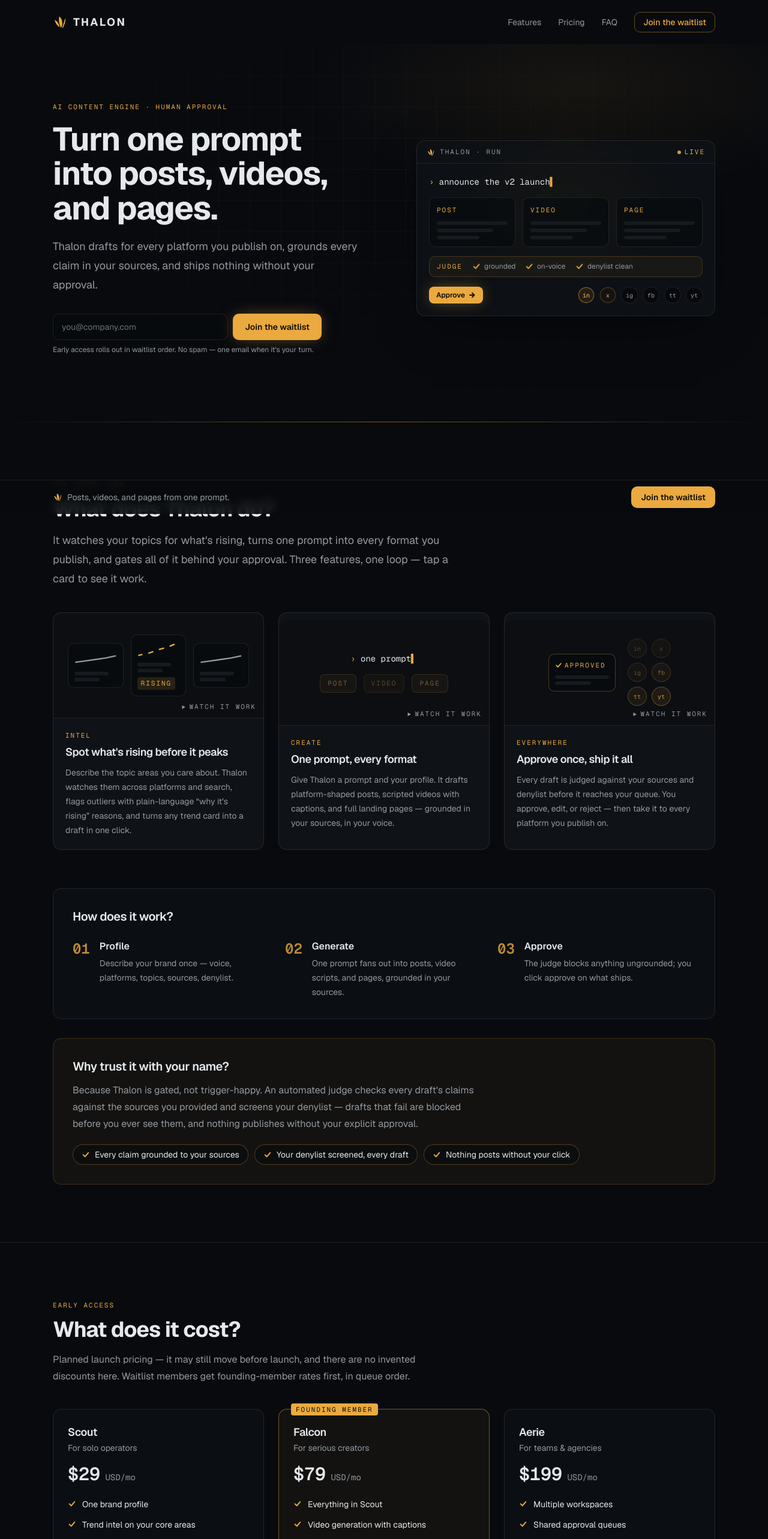
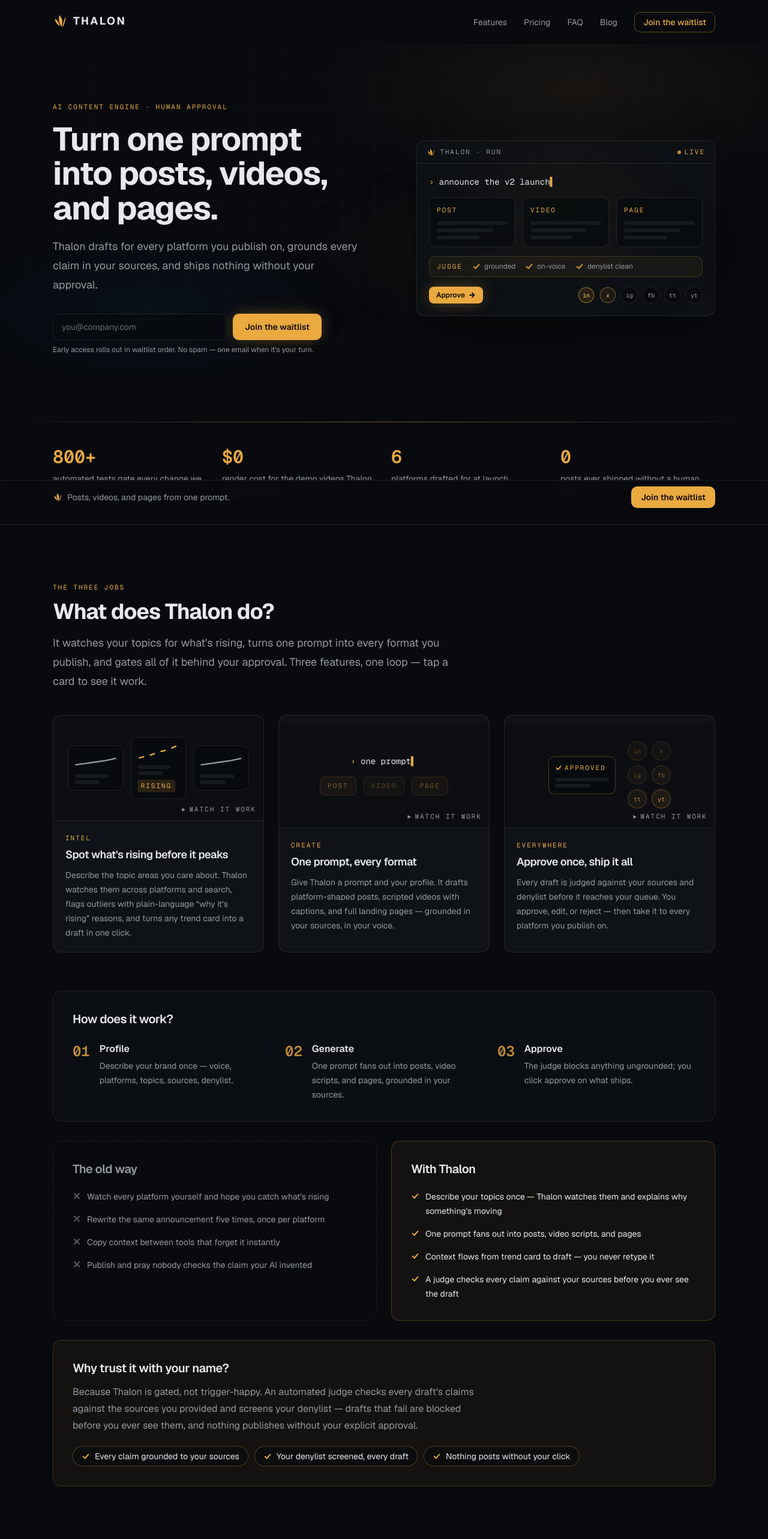
Before and after one commit to steveneam/thalon, a Next.js app in the folder apps/web/: page / in a window 1280 px wide. Shown: the top 2566 px of the page at 60% size. Built offline with nearby package versions, Linux system fonts and the light colour scheme; no server answers.

Commit message:
feat(web): landing s8 uplift - hero split-headline + depth, honest proof band, old/new strip, spotlight cards, count-up + glare CTA

```diff
--- a/apps/web/src/app/globals.css
+++ b/apps/web/src/app/globals.css
@@ -226,6 +226,62 @@
     color: var(--primary);
     animation: caret-blink 1.1s steps(1) infinite;
   }
+  /* §8.1 hero signature moment — the split-headline word rise. Server-
+   * rendered spans with staggered inline delays; pure CSS, zero client JS,
+   * so `/` stays a static shell. */
+  .anim-word {
+    display: inline-block;
+    animation: word-rise 0.65s cubic-bezier(0.22, 1, 0.36, 1) both;
+  }
+  /* §8.1 depth layer — two blurred blooms drifting slowly behind the hero.
+   * Transform/opacity only (compositor-cheap), decorative, aria-hidden. */
+  .anim-drift {
+    animation: drift 26s ease-in-out infinite alternate;
+  }
+  .anim-drift-late {
+    animation: drift 32s ease-in-out -14s infinite alternate-reverse;
+  }
+  /* §8.4 micro-interaction (1 of 2): a specular glare that sweeps the
+   * primary CTA once on hover/focus. CSS-only. */
+  .cta-glare {
+    position: relative;
+    overflow: hidden;
+  }
+  .cta-glare::after {
+    content: "";
+    position: absolute;
+    inset: -150% auto -150% -60%;
+    width: 40%;
+    transform: translateX(-120%) rotate(20deg);
+    background: linear-gradient(90deg, transparent, oklch(1 0 0 / 35%), transparent);
+    pointer-events: none;
+  }
+  .cta-glare:hover::after,
+  .cta-glare:focus-visible::after {
+    animation: glare-sweep 0.7s ease-out;
+  }
+}
+
+/* §8.3 feature-card pull — a pointer-tracked spotlight (the ReactBits
+ * spotlight-card pattern, CSS-only equivalent: the card sets --spot-x/y
+ * from onPointerMove; this overlay renders the glow). Hidden until hover so
+ * touch devices simply never see it. */
+.card-spotlight::before {
+  content: "";
+  position: absolute;
+  inset: 0;
+  border-radius: inherit;
+  opacity: 0;
+  transition: opacity 0.3s ease;
+  background: radial-gradient(
+    260px circle at var(--spot-x, 50%) var(--spot-y, 50%),
+    oklch(0.78 0.14 76 / 10%),
+    transparent 70%
+  );
+  pointer-events: none;
+}
+.card-spotlight:hover::before {
+  opacity: 1;
 }
 
 @keyframes rise {
@@ -254,6 +310,34 @@
 @keyframes caret-blink {
   50% {
     opacity: 0;
+  }
+}
+
+@keyframes word-rise {
+  from {
+    opacity: 0;
+    transform: translateY(0.55em);
+    filter: blur(6px);
+  }
+  to {
+    opacity: 1;
+    transform: translateY(0);
+    filter: blur(0);
+  }
+}
+
+@keyframes drift {
+  from {
+    transform: translate3d(-4%, -2%, 0) scale(1);
+  }
+  to {
+    transform: translate3d(4%, 3%, 0) scale(1.08);
+  }
+}
+
+@keyframes glare-sweep {
+  to {
+    transform: translateX(420%) rotate(20deg);
   }
 }
 
@@ -322,6 +406,10 @@
   .anim-dash,
   .anim-draw,
   .anim-caret::after,
+  .anim-word,
+  .anim-drift,
+  .anim-drift-late,
+  .cta-glare::after,
   [data-vignette] * {
     animation: none !important;
   }
--- a/apps/web/src/app/page.tsx
+++ b/apps/web/src/app/page.tsx
@@ -1,20 +1,23 @@
 import type { Metadata } from "next";
-import { BrandLockup } from "@/components/brand/marks";
 import { FeatureShowcase } from "@/components/landing/feature-showcase";
 import { HeroVignette } from "@/components/landing/hero-vignette";
 import { FaqJsonLd, OrganizationJsonLd } from "@/components/landing/json-ld";
+import { SiteFooter } from "@/components/landing/site-footer";
+import { SiteHeader } from "@/components/landing/site-header";
 import { StickyCta } from "@/components/landing/sticky-cta";
 import { WaitlistForm } from "@/components/landing/waitlist-form";
-import { FAQ, STEPS, TIERS } from "@/lib/landing/copy";
+import { FAQ, NEW_WAY, OLD_WAY, STATS, STEPS, TIERS } from "@/lib/landing/copy";
 
 /**
- * The landing page (B6.1, docs/FRONTEND.md §2): founder's four sections +
- * the [+] conversion mechanics, statically prerendered — no dynamic API is
- * touched anywhere in this tree, so the whole page ships as the SSG shell;
- * client JS is limited to the waitlist forms, the feature modal, and the
- * sticky CTA (the vignette is pure CSS). Copy follows the manual keyword
- * pass (proprietary/prompts/keyword-manual-pass.md) and the honest-claims
- * rule (ADR 0006 §5).
+ * The landing page (B6.1 + the §8 uplift, docs/FRONTEND.md §2): founder's
+ * four sections + the [+] conversion mechanics, statically prerendered —
+ * no dynamic API is touched anywhere in this tree, so the whole page ships
+ * as the SSG shell. The client-JS budget is the consciously amended one
+ * (workspace-ux-v2.md §8.1): forms + modal + sticky + ONE hero moment —
+ * and the hero moment (split headline + drifting depth layer) is pure CSS
+ * on server-rendered spans, so it costs zero client JS anyway. Copy
+ * follows the manual keyword pass (proprietary/prompts/keyword-manual-pass
+ * .md) and the honest-claims rule (ADR 0006 §5).
  */
 export const metadata: Metadata = {
   title: { absolute: "Thalon — AI content engine with built-in approval" },
@@ -38,6 +41,22 @@
   "Nothing posts without your click",
 ];
 
+/**
+ * §8.1: the headline's words stagger in — server-rendered spans, inline
+ * delays, `.anim-word` does the rest in CSS. Spaces stay text nodes so the
+ * h1's textContent (and screen readers) read one uninterrupted sentence.
+ */
+function SplitHeadline({ text, baseDelaySec = 0.08 }: { text: string; baseDelaySec?: number }) {
+  return text.split(" ").map((word, i) => (
+    <span key={`${word}-${i}`}>
+      {i > 0 ? " " : null}
+      <span className="anim-word" style={{ animationDelay: `${(baseDelaySec + i * 0.05).toFixed(2)}s` }}>
+        {word}
+      </span>
+    </span>
+  ));
+}
+
 export default function LandingPage() {
   return (
     // The landing stays dark-cinematic (workspace-ux-v2.md §4, ratified):
@@ -46,28 +65,7 @@
       <OrganizationJsonLd />
       <FaqJsonLd />
 
-      <header>
-        <div className="mx-auto flex w-full max-w-6xl items-center justify-between gap-6 px-6 py-5">
-          <BrandLockup />
-          <nav aria-label="Primary" className="flex items-center gap-5 sm:gap-7">
-            <a href="#features" className="hidden text-sm text-muted-foreground transition-colors hover:text-foreground sm:inline">
-              Features
-            </a>
-            <a href="#pricing" className="hidden text-sm text-muted-foreground transition-colors hover:text-foreground sm:inline">
-              Pricing
-            </a>
-            <a href="#faq" className="hidden text-sm text-muted-foreground transition-colors hover:text-foreground sm:inline">
-              FAQ
-            </a>
-            <a
-              href="#waitlist"
-              className="rounded-lg border border-primary/40 px-3.5 py-1.5 text-sm font-medium text-primary transition-colors hover:bg-primary/10"
-            >
-              Join the waitlist
-            </a>
-          </nav>
-        </div>
-      </header>
+      <SiteHeader />
 
       <main className="flex-1">
         {/* §1 — hero + waitlist */}
@@ -81,6 +79,16 @@
             aria-hidden="true"
             className="absolute inset-0 bg-[radial-gradient(50%_40%_at_75%_12%,oklch(0.78_0.14_76/7%),transparent_70%)]"
           />
+          {/* §8.1 depth layer: two blooms drifting on long offsets behind the
+              vignette — parallax depth without a scroll listener. */}
+          <div
+            aria-hidden="true"
+            className="anim-drift absolute inset-0 bg-[radial-gradient(42%_36%_at_70%_55%,oklch(0.78_0.14_76/6%),transparent_70%)]"
+          />
+          <div
+            aria-hidden="true"
+            className="anim-drift-late absolute inset-0 bg-[radial-gradient(36%_30%_at_22%_70%,oklch(0.5_0.115_252/8%),transparent_72%)]"
+          />
 
           <div className="relative mx-auto grid w-full max-w-6xl gap-14 px-6 pt-14 pb-20 lg:grid-cols-[1.05fr_0.95fr] lg:items-center lg:pt-24 lg:pb-28">
             <div>
@@ -89,10 +97,9 @@
               </p>
               <h1
                 id="hero-heading"
-                className="anim-rise mt-4 max-w-xl text-4xl leading-[1.06] font-bold tracking-tight text-balance sm:text-5xl lg:text-[3.4rem]"
-                style={{ animationDelay: "0.08s" }}
+                className="mt-4 max-w-xl text-4xl leading-[1.06] font-bold tracking-tight text-balance sm:text-5xl lg:text-[3.4rem]"
               >
-                Turn one prompt into posts, videos, and pages.
+                <SplitHeadline text="Turn one prompt into posts, videos, and pages." />
               </h1>
               <p
                 className="anim-rise mt-5 max-w-lg text-lg leading-8 text-muted-foreground"
@@ -118,6 +125,24 @@
 
           {/* the horizon — Thalon watches it */}
           <div aria-hidden="true" className="h-px bg-gradient-to-r from-transparent via-primary/50 to-transparent" />
+        </section>
+
+        {/* §8.2 honest proof band — engineering facts, not logo theater
+            (each value's provenance is documented on STATS in copy.ts) */}
+        <section aria-label="Proof" className="border-b">
+          <dl className="mx-auto grid w-full max-w-6xl grid-cols-2 gap-x-6 gap-y-8 px-6 py-10 md:grid-cols-4">
+            {STATS.map((stat) => (
+              <div key={stat.label}>
+                <dt className="sr-only">{stat.label}</dt>
+                <dd className="u-tabular font-mono text-3xl font-semibold text-primary">
+                  {stat.value}
+                </dd>
+                <dd aria-hidden="true" className="mt-1.5 text-sm leading-6 text-muted-foreground">
+                  {stat.label}
+                </dd>
+              </div>
+            ))}
+          </dl>
         </section>
 
         {/* §2 — the three features + how it works + trust */}
@@ -155,6 +180,46 @@
                   </li>
                 ))}
               </ol>
+            </div>
+
+            {/* §8.2 old way vs new way — the two-column contrast strip
+                (workspace-ux-v2.md §5, honest lines only) */}
+            <div className="mt-8 grid gap-6 md:grid-cols-2">
+              <div className="rounded-xl border border-dashed p-6 sm:p-8">
+                <h3 className="text-xl font-semibold tracking-tight text-muted-foreground">
+                  {OLD_WAY.title}
+                </h3>
+                <ul className="mt-5 space-y-3.5">
+                  {OLD_WAY.items.map((item) => (
+                    <li key={item} className="flex items-start gap-2.5 text-sm leading-6 text-muted-foreground">
+                      <svg viewBox="0 0 14 14" className="mt-1 size-3.5 shrink-0 opacity-60" aria-hidden="true">
+                        <path d="M3 3 L11 11 M11 3 L3 11" stroke="currentColor" strokeWidth="1.8" strokeLinecap="round" />
+                      </svg>
+                      {item}
+                    </li>
+                  ))}
+                </ul>
+              </div>
+              <div className="rounded-xl border border-primary/25 bg-primary/5 p-6 sm:p-8">
+                <h3 className="text-xl font-semibold tracking-tight">{NEW_WAY.title}</h3>
+                <ul className="mt-5 space-y-3.5">
+                  {NEW_WAY.items.map((item) => (
+                    <li key={item} className="flex items-start gap-2.5 text-sm leading-6">
+                      <svg viewBox="0 0 16 16" className="mt-1 size-3.5 shrink-0 text-primary" aria-hidden="true">
+                        <path
+                          d="M3 8.5 L6.5 12 L13 4.5"
+                          fill="none"
+                          stroke="currentColor"
+                          strokeWidth="2.2"
+                          strokeLinecap="round"
+                          strokeLinejoin="round"
+                        />
+                      </svg>
+                      {item}
+                    </li>
+                  ))}
+                </ul>
+              </div>
             </div>
 
             {/* [+] trust framing — the differentiator, led with */}
@@ -244,7 +309,7 @@
                     href="#waitlist"
                     className={`mt-6 block rounded-lg px-4 py-2 text-center text-sm font-semibold transition-opacity hover:opacity-85 ${
                       tier.featured
-                        ? "bg-primary text-primary-foreground"
+                        ? "cta-glare bg-primary text-primary-foreground"
                         : "border border-primary/40 text-primary"
                     }`}
                   >
@@ -299,14 +364,7 @@
         </section>
       </main>
 
-      <footer className="border-t">
-        <div className="mx-auto flex w-full max-w-6xl flex-wrap items-center justify-between gap-4 px-6 py-8">
-          <BrandLockup />
-          <p className="text-xs text-muted-foreground">
-            AI content, human-approved. © 2026 Thalon.
-          </p>
-        </div>
-      </footer>
+      <SiteFooter />
 
       <StickyCta />
     </div>
--- a/apps/web/src/components/landing/feature-showcase.tsx
+++ b/apps/web/src/components/landing/feature-showcase.tsx
@@ -9,7 +9,16 @@
  * bottom, click → popout modal playing the feature loop. Side-scroll with
  * snap under md, 3-up grid above. The modal is a native <dialog> — focus
  * trap, Esc, and backdrop come from the platform, not a dependency.
+ * §8.3 card pull: a pointer-tracked spotlight — the handler only writes
+ * two CSS vars; `.card-spotlight` (globals.css) renders the glow, and
+ * touch devices never see it (hover-gated).
  */
+function trackSpotlight(event: React.PointerEvent<HTMLElement>) {
+  const rect = event.currentTarget.getBoundingClientRect();
+  event.currentTarget.style.setProperty("--spot-x", `${event.clientX - rect.left}px`);
+  event.currentTarget.style.setProperty("--spot-y", `${event.clientY - rect.top}px`);
+}
+
 export function FeatureShowcase() {
   const dialogRef = useRef<HTMLDialogElement>(null);
   const [open, setOpen] = useState<Feature | null>(null);
@@ -35,7 +44,8 @@
             role="listitem"
             type="button"
             onClick={() => show(feature)}
-            className="group w-[82%] shrink-0 snap-center rounded-xl border bg-card text-left transition-colors hover:border-primary/40 focus-visible:ring-3 focus-visible:ring-ring/50 focus-visible:outline-none md:w-auto"
+            onPointerMove={trackSpotlight}
+            className="card-spotlight group relative w-[82%] shrink-0 snap-center rounded-xl border bg-card text-left transition-colors hover:border-primary/40 focus-visible:ring-3 focus-visible:ring-ring/50 focus-visible:outline-none md:w-auto"
           >
             <div className="relative h-44 overflow-hidden rounded-t-xl border-b bg-background/40">
               <FeatureLoop feature={feature.key} />
--- a/apps/web/src/components/landing/sticky-cta.tsx
+++ b/apps/web/src/components/landing/sticky-cta.tsx
@@ -44,7 +44,7 @@
           <a
             href="#waitlist"
             tabIndex={show ? 0 : -1}
-            className="shrink-0 rounded-lg bg-primary px-4 py-2 text-sm font-semibold text-primary-foreground transition-opacity hover:opacity-85"
+            className="cta-glare shrink-0 rounded-lg bg-primary px-4 py-2 text-sm font-semibold text-primary-foreground transition-opacity hover:opacity-85"
           >
             Join the waitlist
           </a>
--- a/apps/web/src/lib/landing/copy.ts
+++ b/apps/web/src/lib/landing/copy.ts
@@ -97,6 +97,54 @@
   },
 ] as const;
 
+/**
+ * §8.2 honest proof band — a pre-launch product has no logos or
+ * testimonials to show, so the band shows engineering facts instead, each
+ * one checkable in this repository or its CI (honest-claims rule, ADR
+ * 0006): the test-suite floor is CI-verified (818+ on main as of
+ * 2026-07-07 — stated as 800+ so the claim only grows truer), the $0
+ * demo-render cost is the recorded B6.3 result, the six platforms are the
+ * FAQ's drafting list verbatim, and zero-without-a-click is the
+ * architecture itself.
+ */
+export interface Stat {
+  value: string;
+  label: string;
+}
+
+export const STATS: Stat[] = [
+  { value: "800+", label: "automated tests gate every change we ship" },
+  { value: "$0", label: "render cost for the demo videos Thalon made of itself" },
+  { value: "6", label: "platforms drafted for at launch" },
+  { value: "0", label: "posts ever shipped without a human click" },
+];
+
+/**
+ * §5 "old way vs new way" strip — the honest two-column: every left-side
+ * pain is generic reality, every right-side line describes something the
+ * product actually does today (watching = official-API trend sweeps;
+ * context carry = the intel→create capture handoff; the judge gate).
+ */
+export const OLD_WAY = {
+  title: "The old way",
+  items: [
+    "Watch every platform yourself and hope you catch what's rising",
+    "Rewrite the same announcement five times, once per platform",
+    "Copy context between tools that forget it instantly",
+    "Publish and pray nobody checks the claim your AI invented",
+  ],
+};
+
+export const NEW_WAY = {
+  title: "With Thalon",
+  items: [
+    "Describe your topics once — Thalon watches them and explains why something's moving",
+    "One prompt fans out into posts, video scripts, and pages",
+    "Context flows from trend card to draft — you never retype it",
+    "A judge checks every claim against your sources before you ever see the draft",
+  ],
+};
+
 export interface Tier {
   name: string;
   audience: string;
```
Also changed, not shown: apps/web/src/components/landing/waitlist-form.tsx (+36 -4 lines), 1 other file (tests, documents, lock files or other folders).
